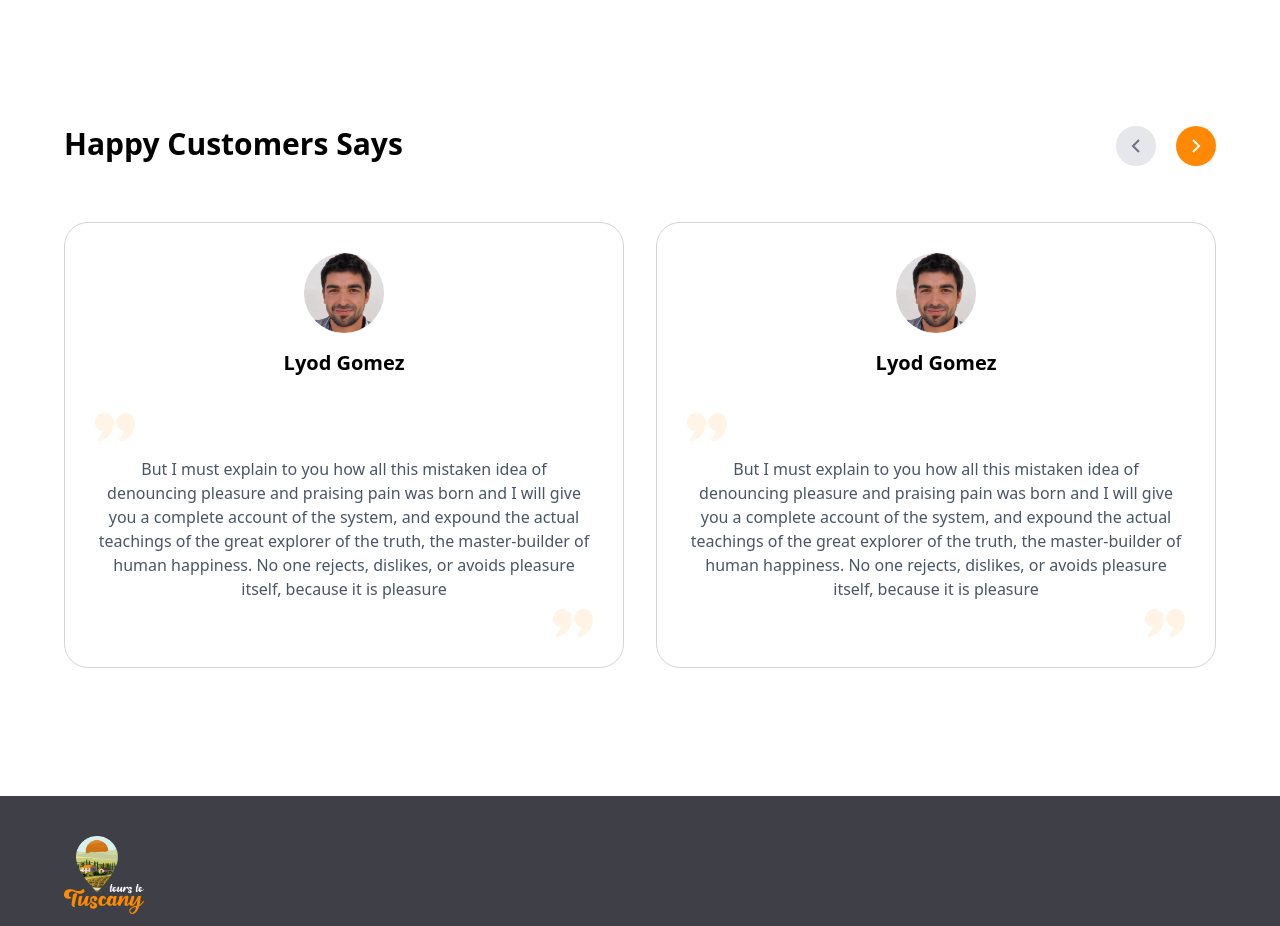
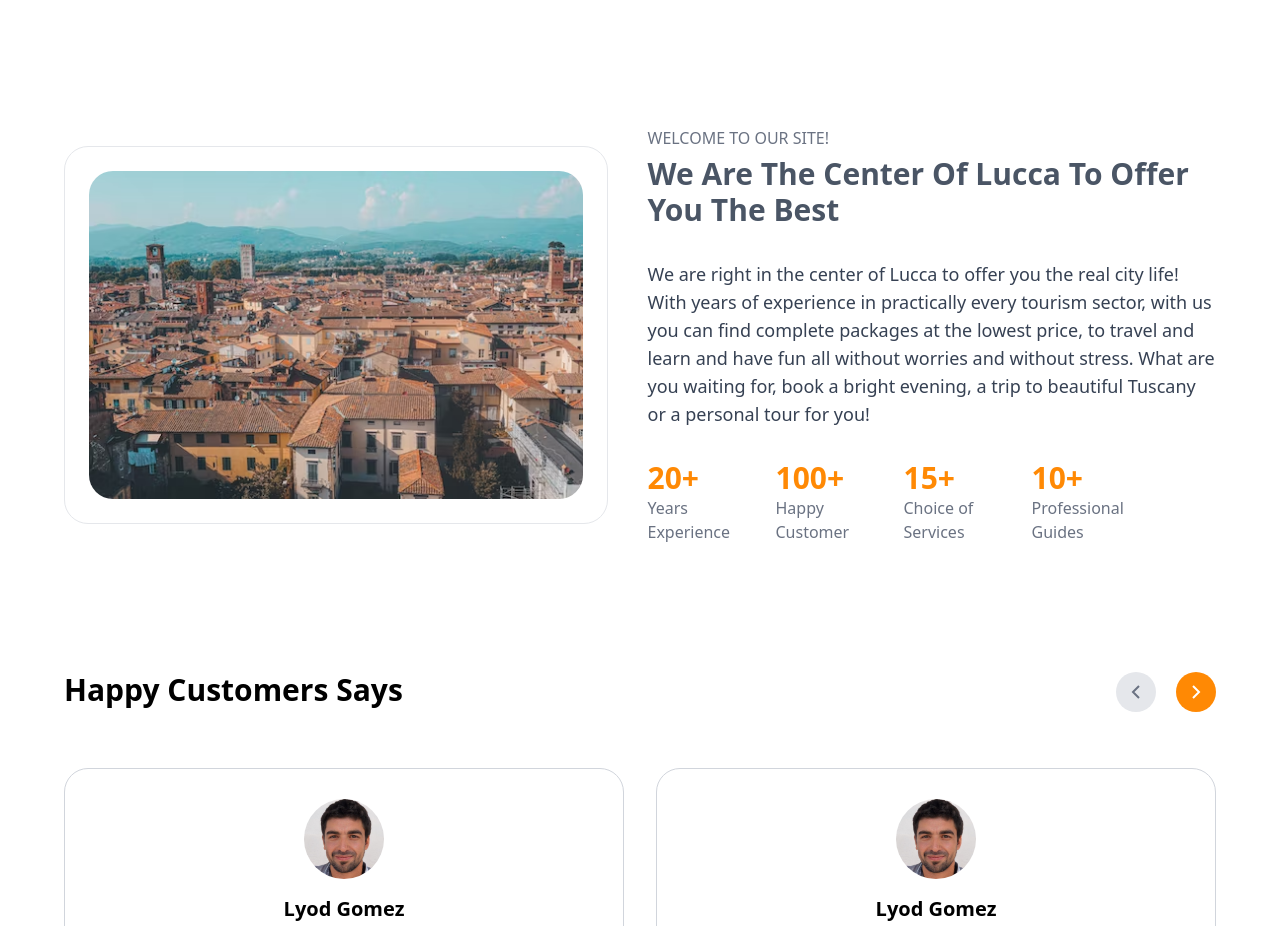
Before and after one commit to RaghadDeveloper/task-7-adv, a Next.js app: page /about in a window 1280 px wide. Shown: the part 802-1728 px from the top of the page. Built offline with nearby package versions, Linux system fonts and the light colour scheme.

Commit message:
add about section to about pages with edit related components

```diff
--- a/src/app/about/page.tsx
+++ b/src/app/about/page.tsx
@@ -1,11 +1,13 @@
+import { aboutData } from "@/data/AboutPageData";
 import AboutHero from "../components/AboutHero";
+import AboutSec from "../components/AboutSec";
 import Testimonials from "../components/Testimonials";
 
 const About = () => {
   return (
     <section>
       <AboutHero />
-
+      <AboutSec data={aboutData} />
       <Testimonials />
     </section>
   );
--- a/src/app/components/AboutSec.tsx
+++ b/src/app/components/AboutSec.tsx
@@ -1,25 +1,28 @@
-import { aboutInfos } from "@/data/AboutInfos";
 import InfoBlock from "./InfoBlock";
+import { AboutSecData } from "@/interfaces";
 
-const AboutSec = () => {
+const AboutSec = ({ data }: { data: AboutSecData }) => {
+  const { image, subTitle, title, description, aboutInfos, page } = data;
+
   return (
-    <div className="w-[90%] mx-auto mb-52 flex justify-between items-center gap-10 flex-col lg:flex-row">
-      <img src="/assets/images/AboutPicture.png" alt="" />
+    <div
+      className={`w-[90%] mx-auto mb-52e mt-32 flex justify-between items-center gap-10 flex-col lg:flex-row ${
+        page === "home" ? "mb-52" : "mb-32"
+      }`}
+    >
+      <div
+        className={`${
+          page === "about" && "border border-gray-200 rounded-3xl p-6"
+        }`}
+      >
+        <img src={image} alt="" className="rounded-3xl" />
+      </div>
 
       <div className="w-[90%] lg:w-1/2">
-        <h5 className="mb-1.5 text-gray-500">WELCOME TO OUR SITE!</h5>
-        <h4 className="text-3xl font-extrabold text-gray-600 mb-8">
-          We are the best company for your visit
-        </h4>
-        <p className="text-lg text-gray-700 mb-8">
-          After decades of experience, and a whole life in Lucca, we offer you
-          the most complete tourism service in the city. In addition to having
-          bikes and rickshaws to have as much fun as you want, you have the
-          choice of tour guides with whom to tour and drivers for your every
-          need! We offer packages in the way that you get the most at the lowest
-          price. Book with us and we will always be available for you!
-        </p>
-        <div className="flex gap-12">
+        <h5 className="mb-1.5 text-gray-500">{subTitle}</h5>
+        <h4 className="text-3xl font-extrabold text-gray-600 mb-8">{title}</h4>
+        <p className="text-lg text-gray-700 mb-8">{description}</p>
+        <div className="flex gap-12 flex-wrap">
           {aboutInfos.map((info) => (
             <InfoBlock key={info.text} info={info} />
           ))}
--- a/src/app/components/Destinantions.tsx
+++ b/src/app/components/Destinantions.tsx
@@ -4,7 +4,7 @@ import { GrFormNext, GrFormPrevious } from "react-icons/gr";
 
 const Destinantions = () => {
   return (
-    <div className="w-[90%] mx-auto my-32">
+    <div className="w-[90%] mx-auto mt-32">
       <div className="mb-14 flex justify-between flex-col sm:flex-row gap-4">
         <h3 className="text-3xl font-extrabold">
           Explore Our Popular Destinantions
--- a/src/app/components/OfferSec.tsx
+++ b/src/app/components/OfferSec.tsx
@@ -2,7 +2,7 @@ import Button from "./Button";
 
 const OfferSec = () => {
   return (
-    <div className="bg-orange-200 py-16">
+    <div className="bg-orange-200 py-16 mt-32">
       <div className="w-[90%] mx-auto relative flex justify-center lg:justify-start">
         <div className="bg-white/30 w-xl p-8 rounded-3xl flex flex-col items-center justify-center gap-8">
           <h4 className="text-3xl font-extrabold text-center">
--- a/src/app/home/page.tsx
+++ b/src/app/home/page.tsx
@@ -1,3 +1,4 @@
+import { aboutData } from "@/data/HomeHero";
 import AboutSec from "../components/AboutSec";
 import BookBike from "../components/BookBike";
 import Destinantions from "../components/Destinantions";
@@ -13,7 +14,7 @@ const Home = () => {
       <HomeHero />
 
       <Destinantions />
-      <AboutSec />
+      <AboutSec data={aboutData} />
       <OfferSec />
       <Services />
       <BookBike />
--- /dev/null
+++ b/src/data/AboutPageData.ts
@@ -0,0 +1,14 @@
+export const aboutData = {
+  image: "/assets/images/AboutPicture2.png",
+  subTitle: "WELCOME TO OUR SITE!",
+  title: "We Are The Center Of Lucca To Offer You The Best",
+  description:
+    "We are right in the center of Lucca to offer you the real city life! With years of experience in practically every tourism sector, with us you can find complete packages at the lowest price, to travel and learn and have fun all without worries and without stress. What are you waiting for, book a bright evening, a trip to beautiful Tuscany or a personal tour for you!",
+  aboutInfos: [
+    { value: 20, text: "Years Experience" },
+    { value: 100, text: "Happy Customer" },
+    { value: 15, text: "Choice of Services" },
+    { value: 10, text: "Professional Guides" },
+  ],
+  page: "about",
+};
--- a/src/data/HomeHero.ts
+++ b/src/data/HomeHero.ts
@@ -30,3 +30,18 @@ export const formData = [
     options: ["Select Transportation", "Car", "Bus", "Bike"],
   },
 ];
+
+export const aboutData = {
+  image: "/assets/images/AboutPicture.png",
+  subTitle: "WELCOME TO OUR SITE!",
+  title: "We are the best company for your visit",
+  description:
+    "After decades of experience, and a whole life in Lucca, we offer you the most complete tourism service in the city. In addition to having bikes and rickshaws to have as much fun as you want, you have the choice of tour guides with whom to tour and drivers for your every need! We offer packages in the way that you get the most at the lowest price. Book with us and we will always be available for you!",
+  aboutInfos: [
+    { value: 20, text: "Years Experience" },
+    { value: 100, text: "Happy Customer" },
+    { value: 15, text: "Choice of Services" },
+    { value: 10, text: "Professional Guides" },
+  ],
+  page: "home",
+};
```
Also changed, not shown: src/interfaces/index.ts (+8 -0 lines), public/assets/images/AboutPicture2.png (added).
